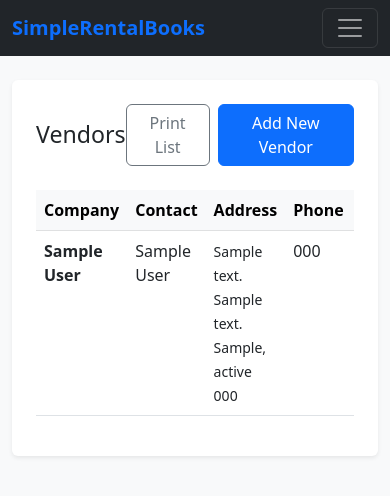
After one commit to agupta3224-web/Accounting, a Django app: page /lists/vendors/ in a window 390 px wide. The commit adds this page. Shown: the top 496 px of the page. Run offline with Django 5.2, Linux system fonts and the light colour scheme; tables that the repository leaves empty hold one stand-in row (values such as "Sample post").

Commit message:
Implement Vendors, Lists menu, and enhanced Property management.
- Created Vendor model with company, contact, address, phone, and email.
- Enhanced Property model with short_name, sub_class_name, and detailed address fields.
- Implemented automatic phone formatting for Vendors: (xxx) xxx-xxxx.
- Implemented auto-population of sub_class_name from short_name for Properties.
- Added a new 'Lists' dropdown menu containing Chart of Accounts, Classes, and Vendors.
- Updated Property creation logic to use short_name/sub_class_name for accounting classes.
- Added US States dropdown to all address forms.
- Created Vendor and Class list views and templates.

Co-authored-by: agupta3224-web <285303244+agupta3224-web@users.noreply.github.com>

```diff
--- a/accounting/forms.py
+++ b/accounting/forms.py
@@ -1,5 +1,19 @@
 from django import forms
-from .models import Transaction, LLC, Property, Account, JournalEntry, AccountingClass
+from .models import Transaction, LLC, Property, Account, JournalEntry, AccountingClass, Vendor
+
+US_STATES = [
+    ('', 'Select State'),
+    ('AL', 'Alabama'), ('AK', 'Alaska'), ('AZ', 'Arizona'), ('AR', 'Arkansas'), ('CA', 'California'),
+    ('CO', 'Colorado'), ('CT', 'Connecticut'), ('DE', 'Delaware'), ('FL', 'Florida'), ('GA', 'Georgia'),
+    ('HI', 'Hawaii'), ('ID', 'Idaho'), ('IL', 'Illinois'), ('IN', 'Indiana'), ('IA', 'Iowa'),
+    ('KS', 'Kansas'), ('KY', 'Kentucky'), ('LA', 'Louisiana'), ('ME', 'Maine'), ('MD', 'Maryland'),
+    ('MA', 'Massachusetts'), ('MI', 'Michigan'), ('MN', 'Minnesota'), ('MS', 'Mississippi'), ('MO', 'Missouri'),
+    ('MT', 'Montana'), ('NE', 'Nebraska'), ('NV', 'Nevada'), ('NH', 'New Hampshire'), ('NJ', 'New Jersey'),
+    ('NM', 'New Mexico'), ('NY', 'New York'), ('NC', 'North Carolina'), ('ND', 'North Dakota'), ('OH', 'Ohio'),
+    ('OK', 'Oklahoma'), ('OR', 'Oregon'), ('PA', 'Pennsylvania'), ('RI', 'Rhode Island'), ('SC', 'South Carolina'),
+    ('SD', 'South Dakota'), ('TN', 'Tennessee'), ('TX', 'Texas'), ('UT', 'Utah'), ('VT', 'Vermont'),
+    ('VA', 'Virginia'), ('WA', 'Washington'), ('WV', 'West Virginia'), ('WI', 'Wisconsin'), ('WY', 'Wyoming'),
+]
 
 class TransactionForm(forms.ModelForm):
     class Meta:
@@ -46,9 +60,32 @@ class LLCForm(forms.ModelForm):
         fields = ['name']
 
 class PropertyForm(forms.ModelForm):
+    state = forms.ChoiceField(choices=US_STATES, required=False)
     class Meta:
         model = Property
-        fields = ['name', 'llc', 'address']
+        fields = [
+            'name', 'short_name', 'sub_class_name', 'llc',
+            'address_line_1', 'address_line_2', 'city', 'state', 'zip_code'
+        ]
+
+class VendorForm(forms.ModelForm):
+    state = forms.ChoiceField(choices=US_STATES, required=False)
+    class Meta:
+        model = Vendor
+        fields = [
+            'company_name', 'contact_name',
+            'address_line_1', 'address_line_2', 'city', 'state', 'zip_code',
+            'phone_number', 'email_address'
+        ]
+
+    def clean_phone_number(self):
+        phone = self.cleaned_data.get('phone_number')
+        if phone:
+            # Strip non-digits
+            digits = "".join(filter(str.isdigit, phone))
+            if len(digits) == 10:
+                return f"({digits[:3]}) {digits[3:6]}-{digits[6:]}"
+        return phone
 
 class AccountingClassForm(forms.ModelForm):
     class Meta:
--- a/accounting/models.py
+++ b/accounting/models.py
@@ -27,13 +27,41 @@ class LLC(models.Model):
         return self.name
 
 class Property(models.Model):
-    name = models.CharField(max_length=255)
+    name = models.CharField(max_length=255)  # Acts as the full display name
+    short_name = models.CharField(max_length=50, blank=True)
+    sub_class_name = models.CharField(max_length=255, blank=True)
     llc = models.ForeignKey(LLC, on_delete=models.CASCADE, related_name='properties')
     accounting_class = models.OneToOneField(AccountingClass, on_delete=models.SET_NULL, null=True, blank=True)
-    address = models.TextField(blank=True)
+
+    address_line_1 = models.CharField(max_length=255, blank=True)
+    address_line_2 = models.CharField(max_length=255, blank=True)
+    city = models.CharField(max_length=100, blank=True)
+    state = models.CharField(max_length=2, blank=True)
+    zip_code = models.CharField(max_length=10, blank=True)
 
     def __str__(self):
         return f"{self.llc.name} - {self.name}"
+
+    def save(self, *args, **kwargs):
+        if not self.sub_class_name and self.short_name:
+            self.sub_class_name = self.short_name
+        super().save(*args, **kwargs)
+
+class Vendor(models.Model):
+    company_name = models.CharField(max_length=255)
+    contact_name = models.CharField(max_length=255, blank=True)
+
+    address_line_1 = models.CharField(max_length=255, blank=True)
+    address_line_2 = models.CharField(max_length=255, blank=True)
+    city = models.CharField(max_length=100, blank=True)
+    state = models.CharField(max_length=2, blank=True)
+    zip_code = models.CharField(max_length=10, blank=True)
+
+    phone_number = models.CharField(max_length=20, blank=True)
+    email_address = models.EmailField(blank=True)
+
+    def __str__(self):
+        return self.company_name
 
 class Account(models.Model):
     ACCOUNT_TYPES = [
--- a/accounting/templates/accounting/base.html
+++ b/accounting/templates/accounting/base.html
@@ -37,7 +37,14 @@
                             <li><a class="dropdown-item" href="{% url 'trial_balance' %}">Trial Balance</a></li>
                         </ul>
                     </li>
-                    <li class="nav-item"><a class="nav-link" href="{% url 'coa_list' %}">COA</a></li>
+                    <li class="nav-item dropdown">
+                        <a class="nav-link dropdown-toggle" href="#" id="navbarLists" role="button" data-bs-toggle="dropdown">Lists</a>
+                        <ul class="dropdown-menu">
+                            <li><a class="dropdown-item" href="{% url 'coa_list' %}">Chart of Accounts</a></li>
+                            <li><a class="dropdown-item" href="{% url 'class_list' %}">Classes</a></li>
+                            <li><a class="dropdown-item" href="{% url 'vendor_list' %}">Vendors</a></li>
+                        </ul>
+                    </li>
                 </ul>
                 <ul class="navbar-nav">
                     <li class="nav-item"><a class="nav-link" href="/admin/">Admin</a></li>
--- /dev/null
+++ b/accounting/templates/accounting/vendor_list.html
@@ -0,0 +1,50 @@
+{% extends 'accounting/base.html' %}
+
+{% block title %}Vendors - SimpleRentalBooks{% endblock %}
+
+{% block content %}
+<div class="card p-4">
+    <div class="d-flex justify-content-between align-items-center mb-4">
+        <h1 class="h3 mb-0">Vendors</h1>
+        <div class="d-flex gap-2 no-print">
+            <button onclick="window.print()" class="btn btn-outline-secondary">Print List</button>
+            <a href="{% url 'add_vendor' %}" class="btn btn-primary">Add New Vendor</a>
+        </div>
+    </div>
+
+    <div class="table-responsive">
+        <table class="table table-hover">
+            <thead class="table-light">
+                <tr>
+                    <th>Company</th>
+                    <th>Contact</th>
+                    <th>Address</th>
+                    <th>Phone</th>
+                    <th>Email</th>
+                    <th class="text-end">Actions</th>
+                </tr>
+            </thead>
+            <tbody>
+                {% for vendor in vendors %}
+                <tr>
+                    <td><strong>{{ vendor.company_name }}</strong></td>
+                    <td>{{ vendor.contact_name }}</td>
+                    <td>
+                        <small>
+                            {{ vendor.address_line_1 }}<br>
+                            {% if vendor.address_line_2 %}{{ vendor.address_line_2 }}<br>{% endif %}
+                            {{ vendor.city }}, {{ vendor.state }} {{ vendor.zip_code }}
+                        </small>
+                    </td>
+                    <td>{{ vendor.phone_number }}</td>
+                    <td>{{ vendor.email_address }}</td>
+                    <td class="text-end">
+                        <a href="{% url 'edit_vendor' vendor.pk %}" class="btn btn-sm btn-link text-decoration-none">Edit</a>
+                    </td>
+                </tr>
+                {% endfor %}
+            </tbody>
+        </table>
+    </div>
+</div>
+{% endblock %}
--- a/accounting/urls.py
+++ b/accounting/urls.py
@@ -11,6 +11,10 @@ urlpatterns = [
     path('coa/', views.chart_of_accounts, name='coa_list'),
     path('coa/add/', views.add_account, name='add_account'),
     path('coa/<int:pk>/edit/', views.edit_account, name='edit_account'),
+    path('lists/vendors/', views.vendor_list, name='vendor_list'),
+    path('lists/vendors/add/', views.add_vendor, name='add_vendor'),
+    path('lists/vendors/<int:pk>/edit/', views.edit_vendor, name='edit_vendor'),
+    path('lists/classes/', views.class_list, name='class_list'),
     path('llc/add/', views.add_llc, name='add_llc'),
     path('llc/<int:pk>/edit/', views.edit_llc, name='edit_llc'),
     path('property/add/', views.add_property, name='add_property'),
--- a/accounting/views.py
+++ b/accounting/views.py
@@ -2,10 +2,10 @@ from django.shortcuts import render, redirect, get_object_or_404
 from django.db.models import Sum, Q
 from decimal import Decimal
 from datetime import datetime
-from .models import Transaction, Property, LLC, JournalItem, Account, JournalEntry, AccountingClass
+from .models import Transaction, Property, LLC, JournalItem, Account, JournalEntry, AccountingClass, Vendor
 from .services import create_journal_entry_from_transaction, reconcile_account as reconcile_service, close_books as close_service
 from .utils import import_csv_transactions, import_excel_property_manager
-from .forms import TransactionForm, FileImportForm, ReconciliationForm, CloseBooksForm, JournalEntryForm, AccountForm, LLCForm, PropertyForm, AccountingClassForm
+from .forms import TransactionForm, FileImportForm, ReconciliationForm, CloseBooksForm, JournalEntryForm, AccountForm, LLCForm, PropertyForm, AccountingClassForm, VendorForm
 
 def dashboard(request):
     properties = Property.objects.all()
@@ -249,7 +249,8 @@ def add_property(request):
             prop = form.save()
             # Create a matching sub-class under the LLC's class
             parent_class = prop.llc.accounting_class
-            acc_class = AccountingClass.objects.create(name=prop.name, parent=parent_class)
+            class_name = prop.sub_class_name or prop.short_name or prop.name
+            acc_class = AccountingClass.objects.create(name=class_name, parent=parent_class)
             prop.accounting_class = acc_class
             prop.save()
             return redirect('dashboard')
@@ -289,6 +290,35 @@ def edit_class(request, pk):
         form = AccountingClassForm(instance=acc_class)
     return render(request, 'accounting/generic_form.html', {'form': form, 'title': f'Edit Class: {acc_class.name}'})
 
+def vendor_list(request):
+    vendors = Vendor.objects.all().order_by('company_name')
+    return render(request, 'accounting/vendor_list.html', {'vendors': vendors})
+
+def add_vendor(request):
+    if request.method == 'POST':
+        form = VendorForm(request.POST)
+        if form.is_valid():
+            form.save()
+            return redirect('vendor_list')
+    else:
+        form = VendorForm()
+    return render(request, 'accounting/generic_form.html', {'form': form, 'title': 'Add Vendor'})
+
+def edit_vendor(request, pk):
+    vendor = get_object_or_404(Vendor, pk=pk)
+    if request.method == 'POST':
+        form = VendorForm(request.POST, instance=vendor)
+        if form.is_valid():
+            form.save()
+            return redirect('vendor_list')
+    else:
+        form = VendorForm(instance=vendor)
+    return render(request, 'accounting/generic_form.html', {'form': form, 'title': f'Edit Vendor: {vendor.company_name}'})
+
+def class_list(request):
+    classes = AccountingClass.objects.all().order_by('parent__name', 'name')
+    return render(request, 'accounting/class_list.html', {'classes': classes})
+
 def add_journal_entry(request):
     if request.method == 'POST':
         form = JournalEntryForm(request.POST)
```
Also changed, not shown: accounting/templates/accounting/class_list.html (added, +37 -0 lines), accounting/migrations/0002_vendor_remove_property_address_and_more.py (added).
